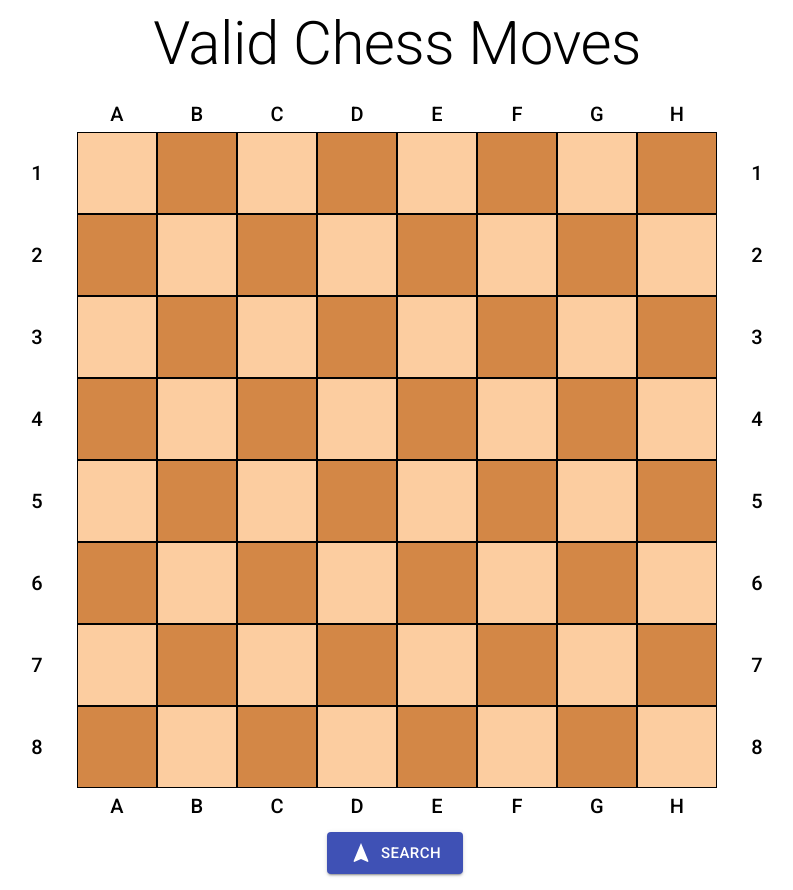
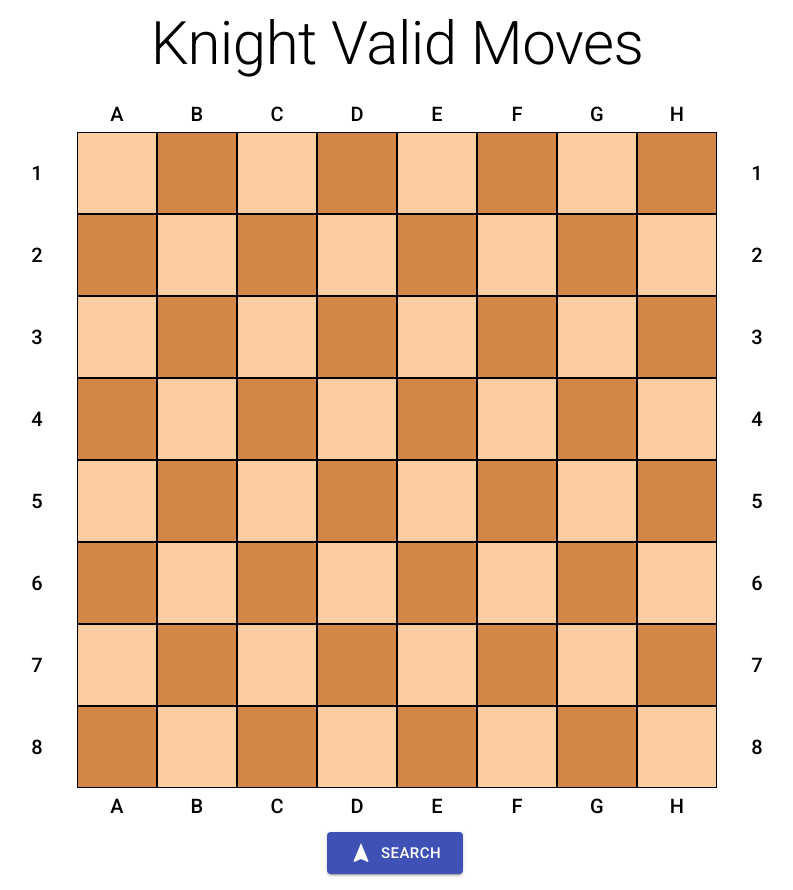
Before and after one commit to polmann/chess-moves-app, a React (Create React App) app: page / in a window 1280 px wide. Shown: the whole page, without its empty margins (243-1036 px from the left). Built offline with nearby package versions, Linux system fonts and the light colour scheme.

Commit message:
Rename app

```diff
--- a/public/index.html
+++ b/public/index.html
@@ -21,7 +21,7 @@
       work correctly both with client-side routing and a non-root public URL.
       Learn how to configure a non-root public URL by running `npm run build`.
     -->
-    <title>Valid Chess Moves</title>
+    <title>Knight Valid Moves</title>
   </head>
   <body>
     <noscript>
--- a/src/App.js
+++ b/src/App.js
@@ -25,7 +25,7 @@ export default function App() {
   return (
     <div className="App">
       <Typography className={classes.header} variant="h2">
-        Valid Chess Moves
+        Knight Valid Moves
       </Typography>
       <Board />
       <Button variant="contained" size="large" color="primary" className={classes.button}>
```
Also changed, not shown: public/manifest.json.
